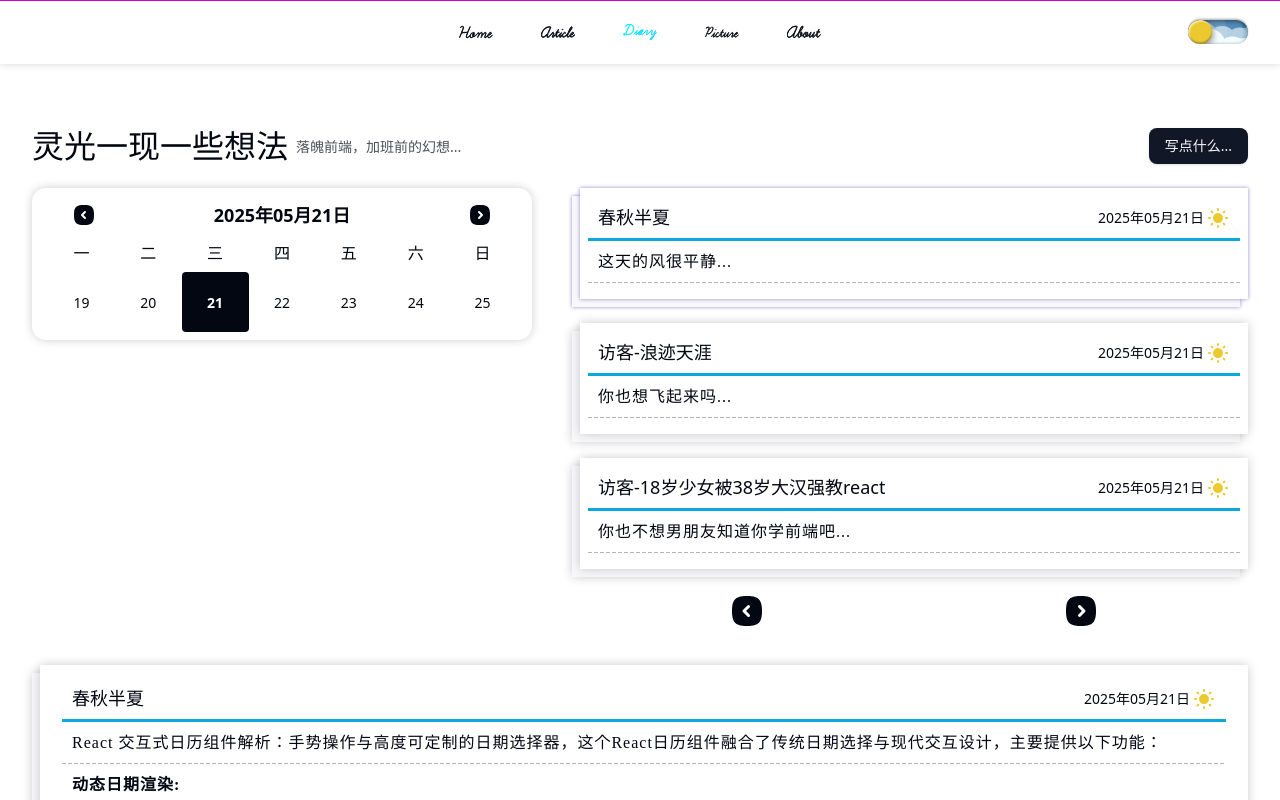
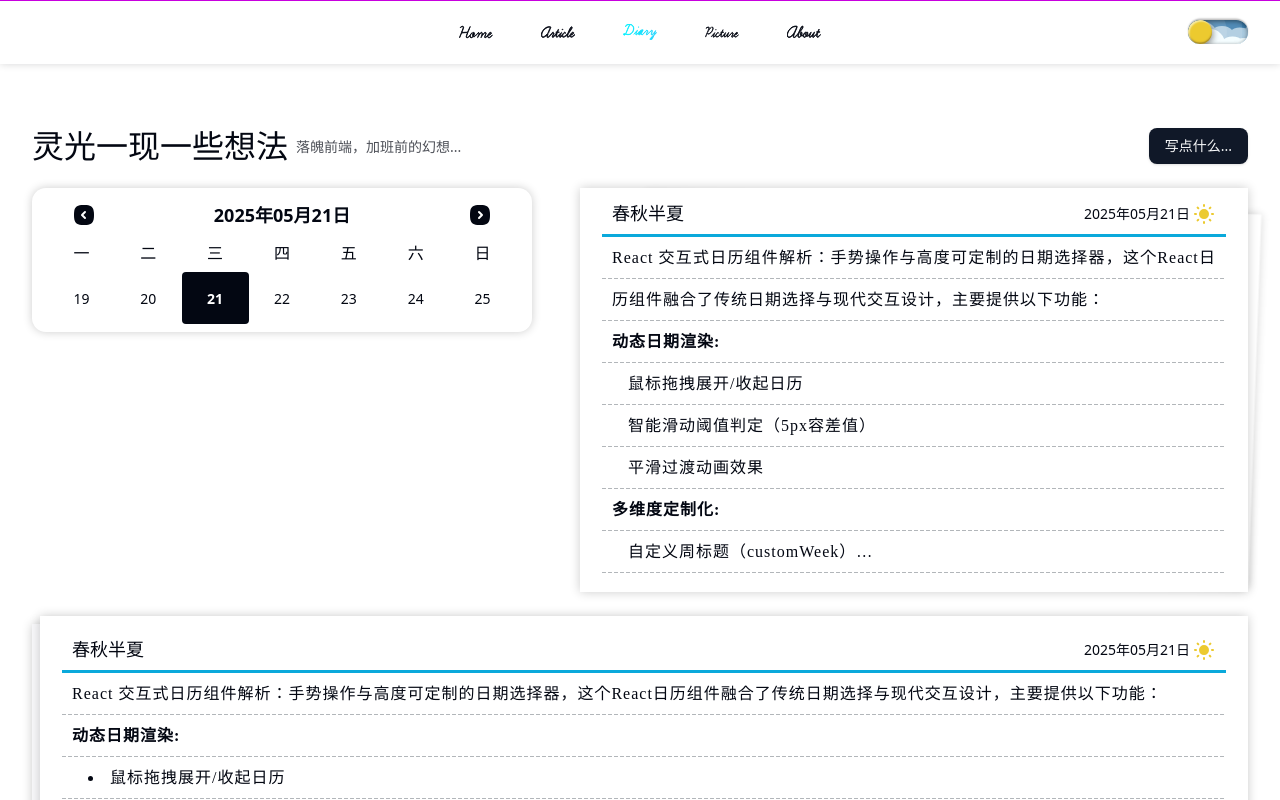
Before and after one commit to MC-YCY/next-blog, a Next.js app: page /diary in a window 1280 px wide. Shown: the top 800 px of the page. Built offline with nearby package versions, Linux system fonts and the light colour scheme.

Commit message:
feat: diary

```diff
--- a/app/diary/page.tsx
+++ b/app/diary/page.tsx
@@ -11,126 +11,104 @@
 import {Calendar} from "@/components/project/calendar/calendar";
 import {Diary} from "@/components/project/diary/diary";
 import {useEffect, useState, useRef} from "react";
-import {SpanButton} from "@/components/ui/button";
-import {
-    Drawer, DrawerClose,
-    DrawerContent,
-    DrawerFooter,
-    DrawerHeader,
-    DrawerTitle,
-    DrawerTrigger
-} from "@/components/ui/drawer";
-import {cn} from '@/lib/utils'
+import {EffectCards} from 'swiper/modules';
+import {Swiper, SwiperRef, SwiperSlide} from "swiper/react";
+import {DiaryWriteButton} from "@/components/pages/diary/diary-wrate-button";
 import {DiaryType} from "@/type/diary";
 
-const WriteButton = ({date}: { date: Date }) => {
-    const [value, setValue] = useState("");
-    const textareaRef = useRef<HTMLTextAreaElement>(null);
-
-    // 自动调整高度
-    useEffect(() => {
-        if (textareaRef.current) {
-            // 先重置高度，再计算新的高度
-            textareaRef.current.style.height = "auto";
-            textareaRef.current.style.height = `${textareaRef.current.scrollHeight}px`;
+const DiarySwiper = ({setCurrent}: { setCurrent: (current: DiaryType) => void }) => {
+    const swiperInstance = useRef<SwiperRef | null>(null);
+    const onSlideChange = (swiper: { activeIndex: number }) => {
+        setCurrent(list[swiper.activeIndex])
     }
-    }, [value]);
-    return <Drawer>
-        <DrawerTrigger>
-            <SpanButton>写点什么...</SpanButton>
-        </DrawerTrigger>
-        <DrawerContent>
-            <DrawerHeader>
-                <DrawerTitle>Hi，开始你的记录吧。</DrawerTitle>
-                <div className={'mt-6'}>
-                    <Diary
-                        className1={'min-h-[300px]'}
-                        className2={'min-h-[300px]'}
-                        className3={'min-h-[300px]'}
-                        title={'春秋半夏'}
-                        date={dayjs(date).format('YYYY年MM月DD日')}
-                        weather={<IconSunFilled width={24} height={24} color={'#ecca2f'}/>}
-                        content={<textarea
-                            ref={textareaRef}
-                            value={value}
-                            onChange={(e) => setValue(e.target.value)}
-                            rows={1}
-                            className={'resize-none w-full outline-none'}
-                            placeholder={'写点什么呢...'}
-                        />}></Diary>
-                </div>
-            </DrawerHeader>
-            <DrawerFooter>
-                <DrawerClose>
-                    <SpanButton>确定</SpanButton>
-                </DrawerClose>
-            </DrawerFooter>
-        </DrawerContent>
-    </Drawer>
-}
-const DateList = ({date, onClick}: { date: Date, onClick: (arg0: DiaryType) => void }) => {
-    const [selected, setSelected] = useState<DiaryType['id']>();
     const [list] = useState<DiaryType[]>([
         {
-            id: '1',
             title: '春秋半夏',
-            date: date,
+            date: new Date(),
             weather: <IconSunFilled width={24} height={24} color={'#ecca2f'}/>,
-            content: '这天的风很平静...'
+            content: <div>
+                <p>React
+                    交互式日历组件解析：手势操作与高度可定制的日期选择器，这个React日历组件融合了传统日期选择与现代交互设计，主要提供以下功能：</p>
+                <p className={'font-bold'}>动态日期渲染:</p>
+                <div className={'ml-4'}>
+                    <li>鼠标拖拽展开/收起日历</li>
+                    <li>智能滑动阈值判定（5px容差值）</li>
+                    <li>平滑过渡动画效果</li>
+                </div>
+                <p className={'font-bold'}>多维度定制化:</p>
+                <div className={'ml-4'}>
+                    <li>自定义周标题（customWeek）</li>
+                    <li>日期单元格渲染（customDay）</li>
+                    <li>动态高度配置（cellHeight）</li>
+                </div>
+                <p className={'font-bold'}>事件反馈机制:</p>
+                <div className={'ml-4'}>
+                    <li>日期选择回调（onClick）</li>
+                    <li>数据变化通知（onChange）</li>
+                    <li>展开状态切换（onToggle）</li>
+                </div>
+            </div>
         },
         {
-            id: '2',
-            title: '访客-浪迹天涯',
-            date: date,
+            title: '初识Next.js',
+            date: new Date(),
             weather: <IconSunFilled width={24} height={24} color={'#ecca2f'}/>,
-            content: '你也想飞起来吗...'
+            content: <div>
+                <p>面试了解到的，后期空闲尝试</p>
+                <p>Next.js 是一个基于 React 的开源框架，专注于构建现代化的 Web 应用程序。它由 Vercel
+                    团队开发和维护，提供了开箱即用的功能，简化了 React
+                    应用的开发流程，尤其适合构建服务端渲染（SSR）、静态生成（SSG）或混合渲染的应用程序。</p>
+                <p><b>核心特性</b></p>
+                <div className={'ml-4'}>
+                    <li>服务端渲染（SSR）与静态生成（SSG）</li>
+                    <li>基于文件系统的路由</li>
+                    <li>API 路由</li>
+                    <li>自动代码分割与优化</li>
+                    <li>开发体验增强</li>
+                    <li>混合渲染模式</li>
+                </div>
+                <p><b>适用场景</b></p>
+                <div className={'ml-4'}>
+                    <li>SEO 关键型网站（如博客、电商、新闻站）。</li>
+                    <li>静态内容站点（文档、营销页面）。</li>
+                    <li>全栈应用（结合 API 路由实现前后端一体化）。</li>
+                    <li>高性能 Web 应用（利用 ISR 和优化工具）。</li>
+                </div>
+            </div>
         },
-        {
-            id: '3',
-            title: '访客-18岁少女被38岁大汉强教react',
-            date: date,
-            weather: <IconSunFilled width={24} height={24} color={'#ecca2f'}/>,
-            content: '你也不想男朋友知道你学前端吧...'
-        }
-    ]);
+    ])
     useEffect(() => {
-        onItemClick(list[0])
-    }, [date]);
-    const onItemClick = (item: DiaryType) => {
-        setSelected(item.id);
-        onClick(item);
-    }
-    return <>
+        setCurrent(list[0]);
+    }, [list]);
+    return (
+        <>
+            <Swiper
+                ref={swiperInstance}
+                effect={'cards'}
+                grabCursor={true}
+                modules={[EffectCards]}
+                cardsEffect={{perSlideRotate: 2, perSlideOffset: 5, slideShadows: false}}
+                onSlideChange={(swiper) => onSlideChange(swiper)}
+            >
                 {
                     list.map((item, index) => {
-                let itemClassName = '';
-                if (index >= 1) {
-                    itemClassName += 'mt-6'
-                }
-                let selectedClassName = '';
-                if (item.id === selected) {
-                    selectedClassName += 'shadow-[0_0_4px_rgba(153,133,210,1)]! dark:shadow-[0_0_4px_rgba(13,224,252,.3)]!'
-                }
-                return <div key={item.id} className={cn('w-full select-none cursor-pointer', itemClassName)}
-                            onClick={() => onItemClick(item)}>
+                        return <SwiperSlide key={index}
+                                            className={'w-full! h-[404px]! bg-background! shadow-[0_0_10px_rgba(0,0,0,0.2)] dark:shadow-[0_0_8px_rgba(255,255,255,.1)]'}>
                             <Diary
-                        className1={cn('min-h-[40px] px-2! py-4!', selectedClassName)}
-                        className2={cn('min-h-[40px]', selectedClassName)}
-                        className3={'min-h-[40px]'}
+                                className1={'shadow-none py-3!'}
+                                className2={'hidden'}
                                 title={item.title}
                                 date={dayjs(item.date).format('YYYY年MM月DD日')}
                                 weather={item.weather}
-                        content={item.content}></Diary>
-                </div>
+                                content={
+                                    <div className={'line-clamp-8'}>{item.content}</div>
+                                }></Diary>
+                        </SwiperSlide>
                     })
                 }
-        <div className={'flex justify-around mt-6 pb-[12px] w-full'}>
-            <IconSquareRoundedChevronLeftFilled width={36} height={36}
-                                                className={'cursor-pointer'}></IconSquareRoundedChevronLeftFilled>
-            <IconSquareRoundedChevronRightFilled width={36} height={36}
-                                                 className={'cursor-pointer'}></IconSquareRoundedChevronRightFilled>
-        </div>
+            </Swiper>
         </>
+    );
 }
 
 const DiaryPage = () => {
@@ -174,13 +152,16 @@
             window.removeEventListener('resize', handleResize);
         };
     }, []);
-    const clickListItem = (item: DiaryType) => {
-        console.log(item)
-    }
-    return <div className={'pt-[64px]'}>
+    const [current, setCurrent] = useState<DiaryType>({
+        title: '',
+        date: new Date(),
+        weather: <></>,
+        content: <></>
+    });
+    return <div className={'pt-[64px] overflow-hidden'}>
         <Container>
             <PartTitle title={'灵光一现一些想法'} description={'落魄前端，加班前的幻想...'}
-                       action={<WriteButton date={date}/>}></PartTitle>
+                       action={<DiaryWriteButton date={date}/>}></PartTitle>
             <div className={'w-full mt-3 xl:mt-6 block xl:flex'}>
                 <div className={'w-full xl:w-[500px]'}>
                     <div
@@ -194,12 +175,12 @@
                             <IconSquareRoundedChevronRightFilled onClick={onNextMonth} width={24} height={24}
                                                                  className={'cursor-pointer'}></IconSquareRoundedChevronRightFilled>
                         </div>
-                        <Calendar cellHeight={60} open={open} date={date} firstDayOfWeek={1}
+                        <Calendar cellHeight={52} open={open} date={date} firstDayOfWeek={1}
                                   onClick={clickCalendarItem}></Calendar>
                     </div>
                 </div>
-                <div className={'flex-1 ml-0 xl:ml-[40px] pt-6 xl:pt-0 pl-[8px]'}>
-                    <DateList date={date} onClick={(item) => clickListItem(item)}></DateList>
+                <div className={'flex-1 ml-0 xl:ml-[40px] pt-6 xl:pt-0 pl-[8px] xl:w-0 w-full'}>
+                    <DiarySwiper setCurrent={setCurrent}></DiarySwiper>
                 </div>
             </div>
             <div className={'pt-8 xl:pt-6 pl-[8px]'}>
@@ -207,31 +188,10 @@
                     className1={'min-h-[500px]'}
                     className2={'min-h-[500px]'}
                     className3={'min-h-[400px]'}
-                    title={'春秋半夏'}
-                    date={dayjs(date).format('YYYY年MM月DD日')}
-                    weather={<IconSunFilled width={24} height={24} color={'#ecca2f'}/>}
-                    content={<>
-                        <p>React
-                            交互式日历组件解析：手势操作与高度可定制的日期选择器，这个React日历组件融合了传统日期选择与现代交互设计，主要提供以下功能：</p>
-                        <p className={'font-bold'}>动态日期渲染:</p>
-                        <div className={'ml-4'}>
-                            <li>鼠标拖拽展开/收起日历</li>
-                            <li>智能滑动阈值判定（5px容差值）</li>
-                            <li>平滑过渡动画效果</li>
-                        </div>
-                        <p className={'font-bold'}>多维度定制化:</p>
-                        <div className={'ml-4'}>
-                            <li>自定义周标题（customWeek）</li>
-                            <li>日期单元格渲染（customDay）</li>
-                            <li>动态高度配置（cellHeight）</li>
-                        </div>
-                        <p className={'font-bold'}>事件反馈机制:</p>
-                        <div className={'ml-4'}>
-                            <li>日期选择回调（onClick）</li>
-                            <li>数据变化通知（onChange）</li>
-                            <li>展开状态切换（onToggle）</li>
-                        </div>
-                    </>}></Diary>
+                    title={current.title}
+                    date={dayjs(current.date).format('YYYY年MM月DD日')}
+                    weather={current.weather}
+                    content={current.content}></Diary>
             </div>
         </Container>
     </div>
--- a/app/globals.css
+++ b/app/globals.css
@@ -3,6 +3,7 @@
 @import 'swiper/css';
 @import 'swiper/css/free-mode';
 @import 'swiper/css/scrollbar';
+@import "swiper/css/effect-cards";
 
 .custom-swiper-scrollbar {
     position: relative;
--- /dev/null
+++ b/components/pages/diary/diary-date-list.tsx
@@ -0,0 +1,75 @@
+import {DiaryType} from "@/type/diary";
+import {useEffect, useState} from "react";
+import {
+    IconSquareRoundedChevronLeftFilled,
+    IconSquareRoundedChevronRightFilled,
+    IconSunFilled
+} from "@tabler/icons-react";
+import {cn} from "@/lib/utils";
+import {Diary} from "@/components/project/diary/diary";
+import dayjs from "dayjs";
+
+export const DiaryDateList = ({date, onClick}: { date: Date, onClick: (arg0: DiaryType) => void }) => {
+    const [selected, setSelected] = useState<DiaryType['id']>();
+    const [list] = useState<DiaryType[]>([
+        {
+            id: '1',
+            title: '春秋半夏',
+            date: date,
+            weather: <IconSunFilled width={24} height={24} color={'#ecca2f'}/>,
+            content: '这天的风很平静...'
+        },
+        {
+            id: '2',
+            title: '访客-浪迹天涯',
+            date: date,
+            weather: <IconSunFilled width={24} height={24} color={'#ecca2f'}/>,
+            content: '你也想飞起来吗...'
+        },
+        {
+            id: '3',
+            title: '访客-18岁少女被38岁大汉强教react',
+            date: date,
+            weather: <IconSunFilled width={24} height={24} color={'#ecca2f'}/>,
+            content: '你也不想男朋友知道你学前端吧...'
+        }
+    ]);
+    useEffect(() => {
+        onItemClick(list[0])
+    }, [date]);
+    const onItemClick = (item: DiaryType) => {
+        setSelected(item.id);
+        onClick(item);
+    }
+    return <>
+        {
+            list.map((item, index) => {
+                let itemClassName = '';
+                if (index >= 1) {
+                    itemClassName += 'mt-6'
+                }
+                let selectedClassName = '';
+                if (item.id === selected) {
+                    selectedClassName += 'shadow-[0_0_4px_rgba(153,133,210,1)]! dark:shadow-[0_0_4px_rgba(13,224,252,.3)]!'
+                }
+                return <div key={item.id} className={cn('w-full select-none cursor-pointer', itemClassName)}
+                            onClick={() => onItemClick(item)}>
+                    <Diary
+                        className1={cn('min-h-[40px] px-2! py-4!', selectedClassName)}
+                        className2={cn('min-h-[40px]', selectedClassName)}
+                        className3={'min-h-[40px]'}
+                        title={item.title}
+                        date={dayjs(item.date).format('YYYY年MM月DD日')}
+                        weather={item.weather}
+                        content={item.content}></Diary>
+                </div>
+            })
+        }
+        <div className={'flex justify-around mt-6 pb-[12px] w-full'}>
+            <IconSquareRoundedChevronLeftFilled width={36} height={36}
+                                                className={'cursor-pointer'}></IconSquareRoundedChevronLeftFilled>
+            <IconSquareRoundedChevronRightFilled width={36} height={36}
+                                                 className={'cursor-pointer'}></IconSquareRoundedChevronRightFilled>
+        </div>
+    </>
+}
--- /dev/null
+++ b/components/pages/diary/diary-wrate-button.tsx
@@ -0,0 +1,60 @@
+import {useEffect, useRef, useState} from "react";
+import {
+    Drawer,
+    DrawerClose,
+    DrawerContent,
+    DrawerFooter,
+    DrawerHeader,
+    DrawerTitle,
+    DrawerTrigger
+} from "@/components/ui/drawer";
+import {SpanButton} from "@/components/ui/button";
+import {Diary} from "@/components/project/diary/diary";
+import dayjs from "dayjs";
+import {IconSunFilled} from "@tabler/icons-react";
+
+export const DiaryWriteButton = ({date}: { date: Date }) => {
+    const [value, setValue] = useState("");
+    const textareaRef = useRef<HTMLTextAreaElement>(null);
+
+    // 自动调整高度
+    useEffect(() => {
+        if (textareaRef.current) {
+            // 先重置高度，再计算新的高度
+            textareaRef.current.style.height = "auto";
+            textareaRef.current.style.height = `${textareaRef.current.scrollHeight}px`;
+        }
+    }, [value]);
+    return <Drawer>
+        <DrawerTrigger>
+            <SpanButton>写点什么...</SpanButton>
+        </DrawerTrigger>
+        <DrawerContent>
+            <DrawerHeader>
+                <DrawerTitle>Hi，开始你的记录吧。</DrawerTitle>
+                <div className={'mt-6'}>
+                    <Diary
+                        className1={'min-h-[300px]'}
+                        className2={'min-h-[300px]'}
+                        className3={'min-h-[300px]'}
+                        title={'春秋半夏'}
+                        date={dayjs(date).format('YYYY年MM月DD日')}
+                        weather={<IconSunFilled width={24} height={24} color={'#ecca2f'}/>}
+                        content={<textarea
+                            ref={textareaRef}
+                            value={value}
+                            onChange={(e) => setValue(e.target.value)}
+                            rows={1}
+                            className={'resize-none w-full outline-none'}
+                            placeholder={'写点什么呢...'}
+                        />}></Diary>
+                </div>
+            </DrawerHeader>
+            <DrawerFooter>
+                <DrawerClose>
+                    <SpanButton>确定</SpanButton>
+                </DrawerClose>
+            </DrawerFooter>
+        </DrawerContent>
+    </Drawer>
+}
--- a/type/diary.ts
+++ b/type/diary.ts
@@ -1,7 +1,7 @@
 import {ReactNode} from "react";
 
 export interface DiaryType{
-    id:string,
+    id?:string,
     title:string,
     date:string | Date,
     weather:string | ReactNode,
```
Lines whose indentation alone changed are shown as unchanged.
